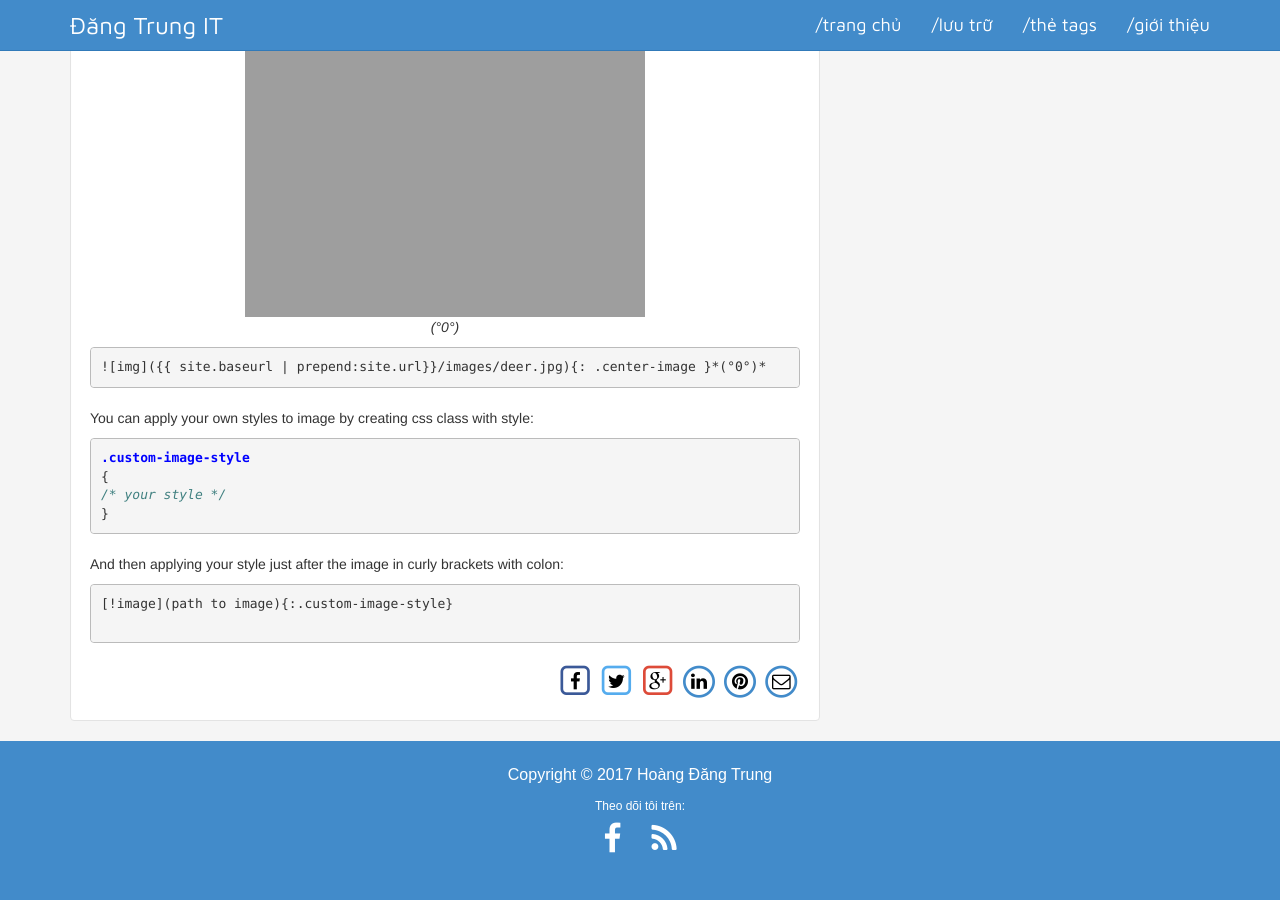
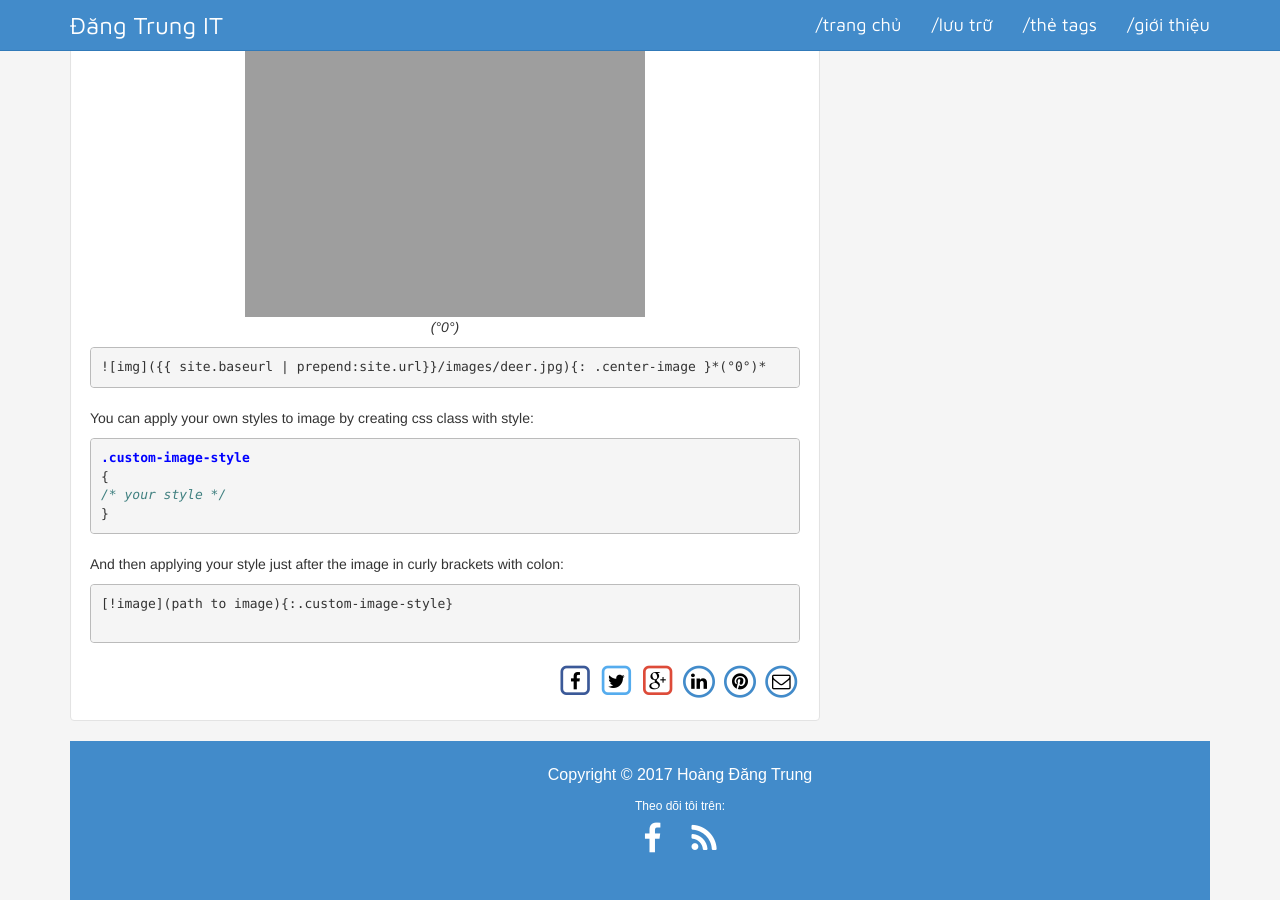
Before and after one commit to hoangdangtrungvn/hoangdangtrungvn.github.io, a Jekyll site: the page built from _posts/2016-07-01-images.md, in a window 1280 px wide and 900 px high, scrolled down 604 px. Built offline with Jekyll 4.4.1, drawn with Linux system fonts in a browser that asks for light colours.

Commit message:
big update

```diff
--- a/_layouts/post.html
+++ b/_layouts/post.html
@@ -1,10 +1,7 @@
 {% include header.html %}
-<div class="wrapper">
-	<div class="content">
-		<div class="container container-center">
+<div class="container">
 	<div class="row">
 		<div class="col-md-8">
-					<div class="article">
 			<div class="well">
 				<h1><a href="{{ site.url | append:site.baseurl | append:page.url }}">{{ page.title }}</a></h1>
 				<div class="post-meta">
@@ -25,12 +22,9 @@
 				<div class="fb-comments" data-href="{{ site.github_url | append: site.baseurl | append: page.url }}" data-width="100%" data-numposts="5"></div>
 			</div>
 		</div>
-				</div>
 		<div class="col-md-4 hidden-xs">
 			{% include sidebar.html %}
 		</div>
 	</div>
-		</div>
-	</div>
 	{% include footer.html %}
 </div>
--- a/index.html
+++ b/index.html
@@ -3,11 +3,7 @@
 ---
 
 {% for post in paginator.posts %}
-	<h2>
-		<a href="{{post.url | prepend:site.baseurl | prepend:site.url}}">
-			{{ post.title }}
-		</a>
-	</h2>
+	<h2><a href="{{post.url | prepend:site.baseurl | prepend:site.url}}">{{ post.title }}</a></h2>
 	<div class="post-meta">
 		<div class="post-time">
 			<i class="fa fa-calendar"></i>
```
Also changed, not shown: _layouts/page.html (indentation only). Lines whose indentation alone changed are shown as unchanged.
